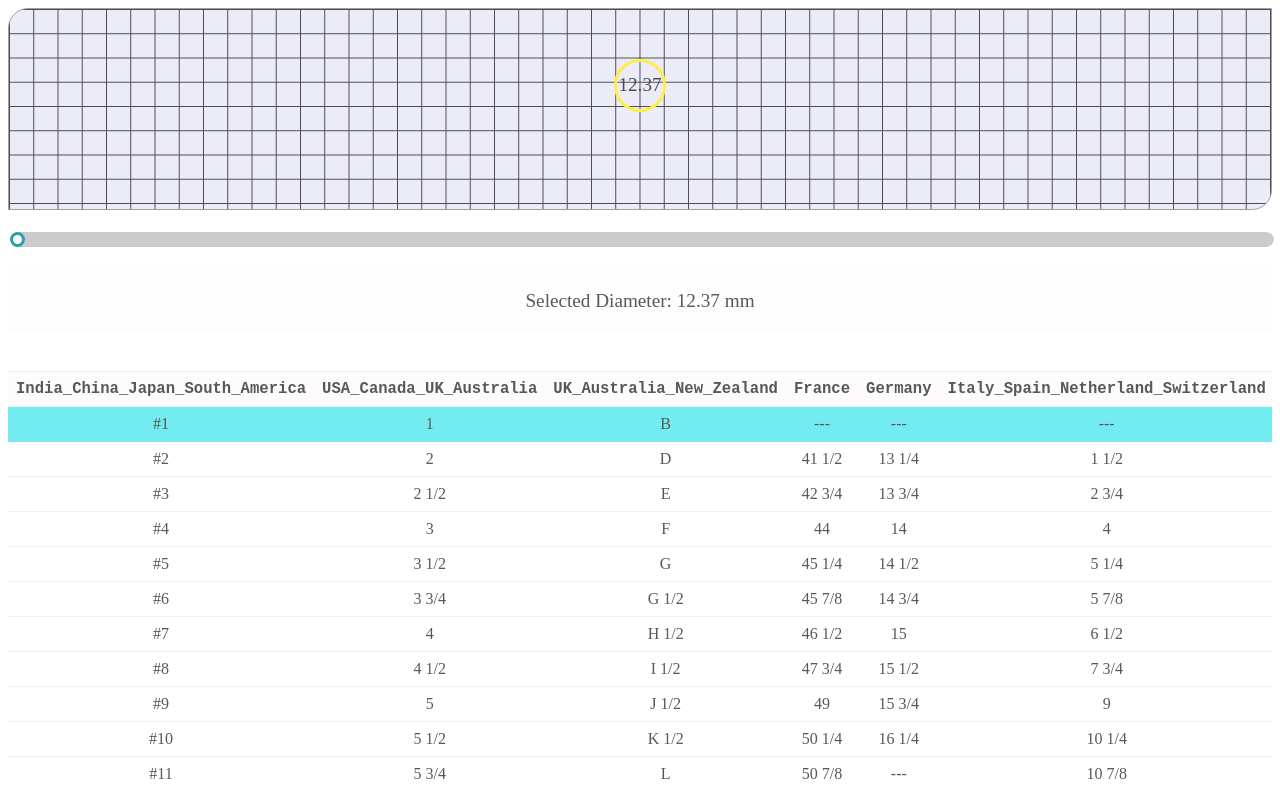
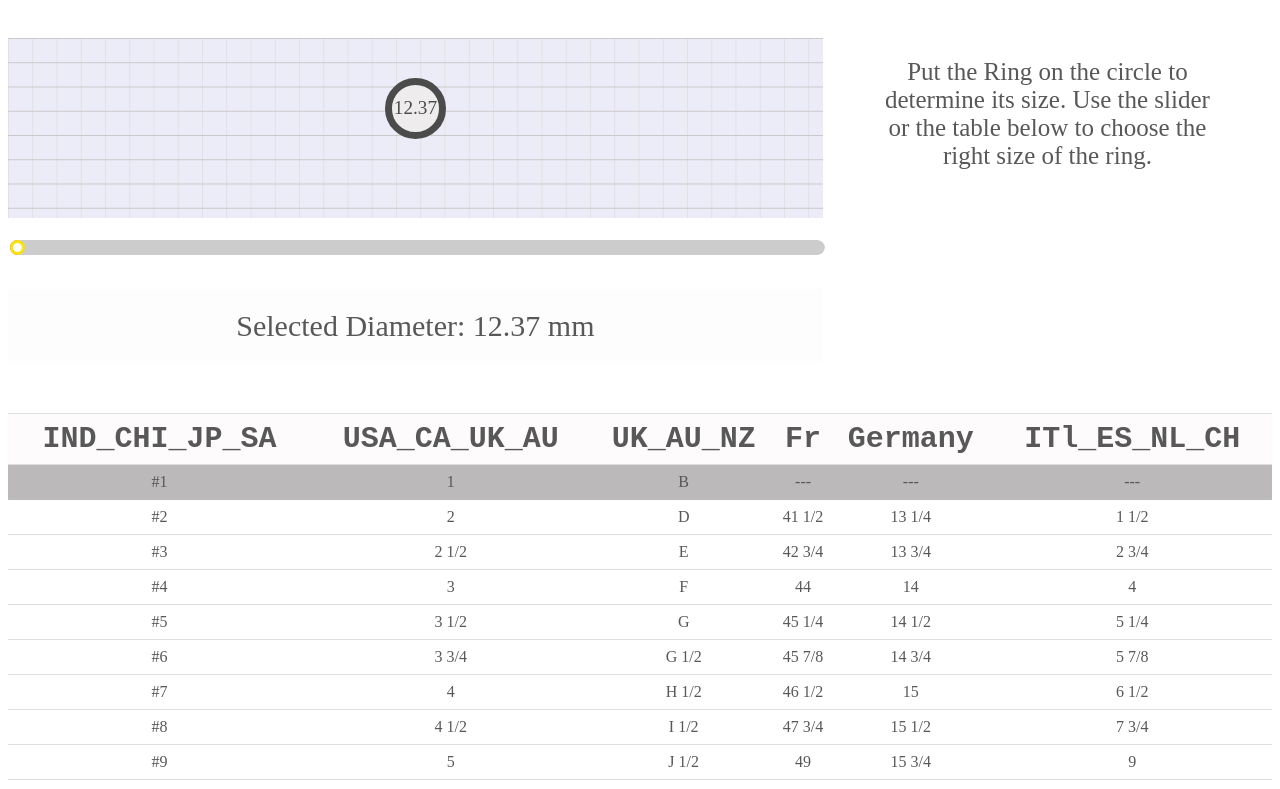
Before and after one commit to gechderib/ring, a plain HTML site: page index.html in a window 1280 px wide. Shown: the top 789 px of the page. Drawn offline with Linux system fonts and the light colour scheme.

Commit message:
fixin the layout

```diff
--- a/index.html
+++ b/index.html
@@ -10,7 +10,7 @@
 
         /* table container */
         .tableContainer {
-            overflow-x: auto;
+            overflow-x: scroll;
         }
 
         /* CSS styles for the chart table */
@@ -23,49 +23,42 @@
 
         #chart-table th,
         #chart-table td {
-            padding: 8px;
-            border-top: 1px solid rgba(196, 192, 192, 0.24);
+            padding-top: 8px;
+            padding-bottom: 8px;
+            padding-left: 0px;
+            padding-right: 0px;
+            border-top: 1px solid rgba(196, 192, 192, 0.527);
         }
 
         #chart-table th {
             font-family: monospace;
-            font-size: larger;
+            font-size: 30px;
             background-color: #f7f1f146;
         }
 
         #chart-table tr.highlighted {
-            background-color: #22e2e9a2;
+            background-color: #bbb9b9;
         }
 
         /* CSS styles for the circle and slider */
         #circle-container {
-
-            /* background-color: #e5e5f7;
-opacity: 0.7;
-background-image:  repeating-linear-gradient(45deg, #444cf7 25%, transparent 25%, transparent 75%, #444cf7 75%, #444cf7), repeating-linear-gradient(45deg, #444cf7 25%, #e5e5f7 25%, #e5e5f7 75%, #444cf7 75%, #444cf7);
-background-position: 0 0, 4px 4px;
-background-size: 8px 8px; */
-
             height: 100px;
             background-color: #e5e5f7;
             opacity: 0.7;
-            background-image: linear-gradient(#000000 0.8px, transparent 0.8px), linear-gradient(to right, #000000 0.8px, #e5e5f7 0.8px);
-            /* background-size: 10px 10px; */
+            background-image: linear-gradient(#b3b0b0 0.8px, transparent 0.8px), linear-gradient(to right, #d6d3d3 0.8px, #e5e5f7 0.8px);
 
             margin: auto;
             margin-bottom: 20px;
-            border: solid rgb(114, 124, 124) 1px;
-            border-top-left-radius: 20px;
-            border-bottom-right-radius: 20px;
-            padding-top: 50px;
-            padding-bottom: 50px;
+            padding-top: 40px;
+            padding-bottom: 40px;
         }
 
         #circle {
             background-color: transparent;
-            border: 3px solid rgb(255, 230, 3);
+            border: 7px solid rgb(0, 0, 0);
             border-radius: 50%;
             display: flex;
+            background-color: rgb(231, 229, 229);
             justify-content: center;
             align-items: center;
             margin: auto;
@@ -94,8 +87,8 @@ background-size: 8px 8px; */
             width: 15px;
             background-color: #fff;
             border-radius: 50%;
-            border: 3px solid rgb(44, 156, 175);
-            box-shadow: -707px 0 0 700px rgba(28, 230, 203, 0.747);
+            border: 3px solid rgb(250, 226, 10);
+            box-shadow: -707px 0 0 700px rgb(245, 150, 7);
         }
 
 
@@ -114,31 +107,54 @@ background-size: 8px 8px; */
         #selected-diameter {
             padding: 20px;
             background-color: rgba(240, 240, 240, 0.171);
-            font-size: larger;
+            font-size: 30px;
 
+        }
+        .main-container {
+            display: flex;
+            justify-content: space-between;
+            /* align-items: center; */
+        }
+        .main-cont1 {
+            margin-top: 30px;
+            width: 70%;
+        }
+        .main-txt {
+            width: 30%;
+            font-size: 25px;
+            padding: 50px;
         }
     </style>
 </head>
 
 <body>
-    <div class="aa"></div>
-    <div id="circle-container">
-        <div id="circle"></div>
+    <div class="main-container">
+        <div class="main-cont1">
+            <div id="circle-container">
+                <div id="circle"></div>
+            </div>
+            <input type="range" id="diameter-slider" min="0" max="26" step="1" value="0">
+            <p id="selected-diameter">Selected Diameter: 12.37 mm</p>
+
+        </div>
+        <div class="main-txt">
+            Put the Ring on the circle to determine its size. Use the slider or the table below to choose the right size of the ring.
+        </div>
+
     </div>
-    <input type="range" id="diameter-slider" min="0" max="26" step="1" value="0">
-    <p id="selected-diameter">Selected Diameter: 12.37 mm</p>
+
     <div class="tableContainer">
         <table id="chart-table">
             <thead>
                 <tr>
-                    <th>India_China_Japan_South_America</th>
+                    <th>IND_CHI_JP_SA</th>
                     <!-- <th>Diameter_mm</th> -->
                     <!-- <th>Circumference_mm</th> -->
-                    <th>USA_Canada_UK_Australia</th>
-                    <th>UK_Australia_New_Zealand</th>
-                    <th>France</th>
+                    <th>USA_CA_UK_AU</th>
+                    <th>UK_AU_NZ</th>
+                    <th>Fr</th>
                     <th>Germany</th>
-                    <th>Italy_Spain_Netherland_Switzerland</th>
+                    <th>ITl_ES_NL_CH </th>
                 </tr>
             </thead>
             <tbody id="tbd">
@@ -479,6 +495,7 @@ background-size: 8px 8px; */
             var radius = diameter / 2;
             var circleSize = radius * 3.78 * 2;
             circle.innerHTML = diameter
+            // circle.style.border = ``
             circle.style.width = circleSize + "px";
             circle.style.height = circleSize + "px";
         }
```
